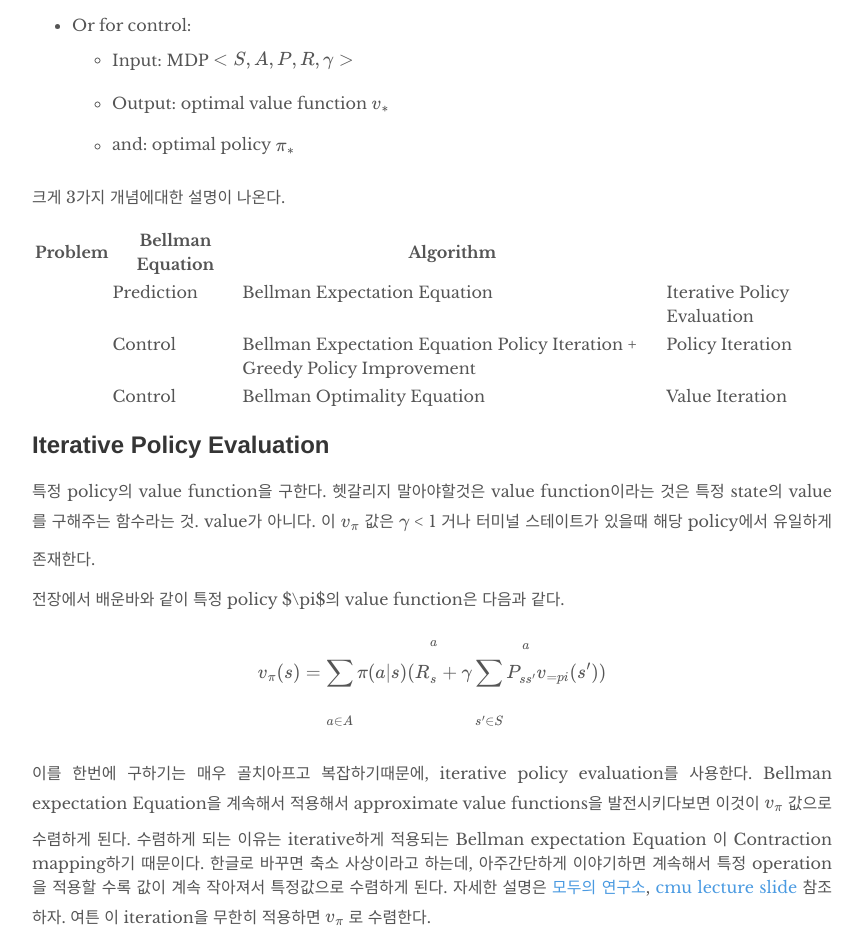
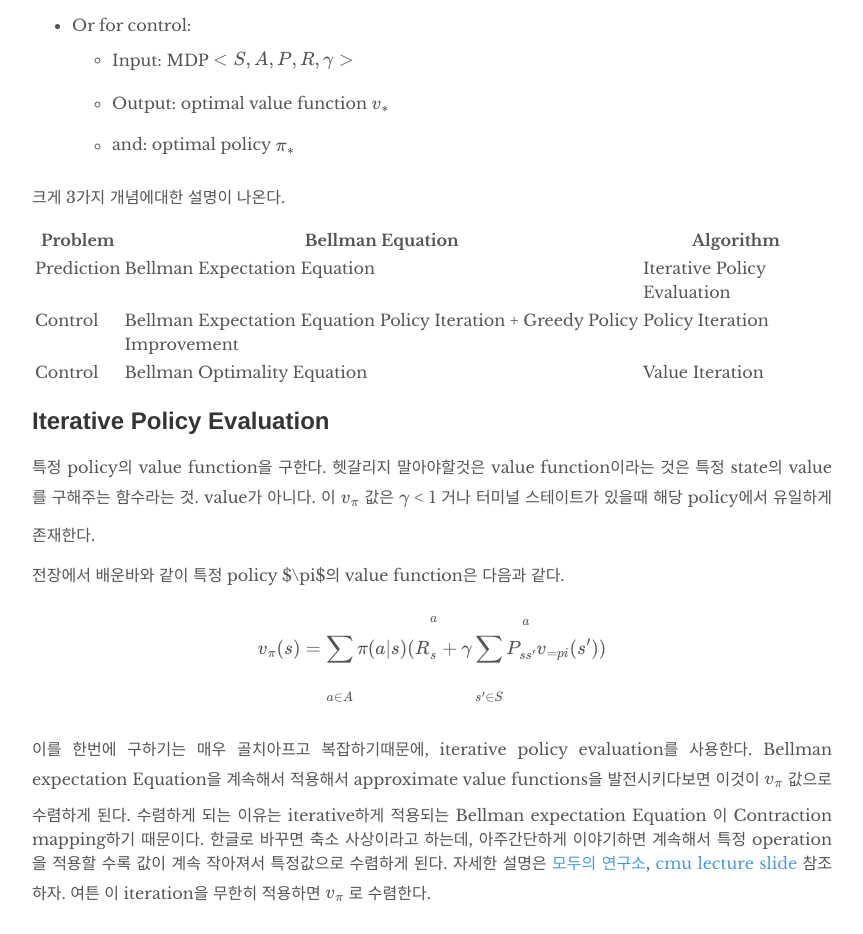
Before and after one commit to deepsight-korea/deepsight-korea.github.com, a Jekyll site: the page built from _posts/2018-06-30-rl-lec3.md, in a window 1280 px wide. Shown: the part 871-1805 px from the top of the page, without its empty margins (208-1071 px from the left). Built offline with Jekyll 4.4.1, drawn with Linux system fonts in a browser that asks for light colours; formulas are drawn with MathJax 3; comment, search, counter and statistics services are not loaded.

Commit message:
Update 2018-06-30-rl-lec3.md

```diff
--- a/_posts/2018-06-30-rl-lec3.md
+++ b/_posts/2018-06-30-rl-lec3.md
@@ -28,9 +28,9 @@ DP는 복잡한 문제를 subproblem으로 나누고 각각의 문제들을 해
 
 Problem | Bellman Equation | Algorithm
  ---|---|---|
-|Prediction | Bellman Expectation Equation |Iterative Policy Evaluation|
-| Control | Bellman Expectation Equation Policy Iteration + Greedy Policy Improvement|Policy Iteration |
-|Control | Bellman Optimality Equation | Value Iteration |
+Prediction | Bellman Expectation Equation |Iterative Policy Evaluation
+Control | Bellman Expectation Equation Policy Iteration + Greedy Policy Improvement|Policy Iteration
+Control | Bellman Optimality Equation | Value Iteration
 
 
 
```
